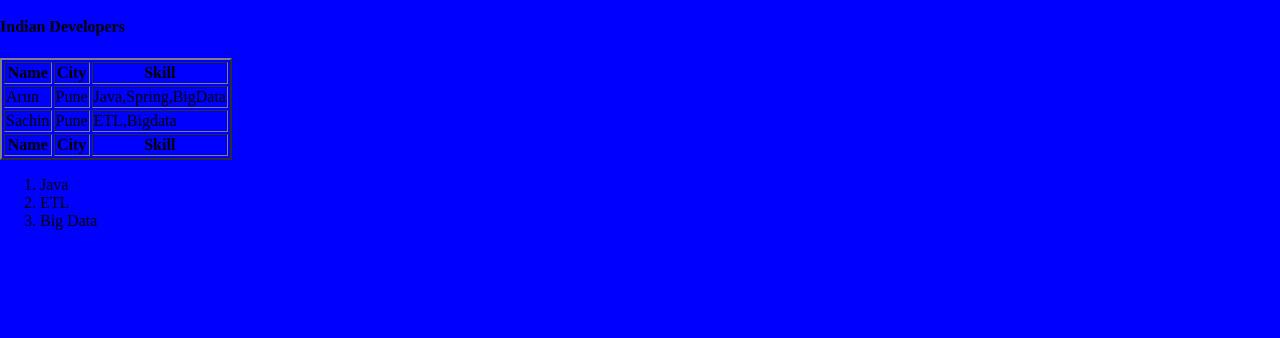
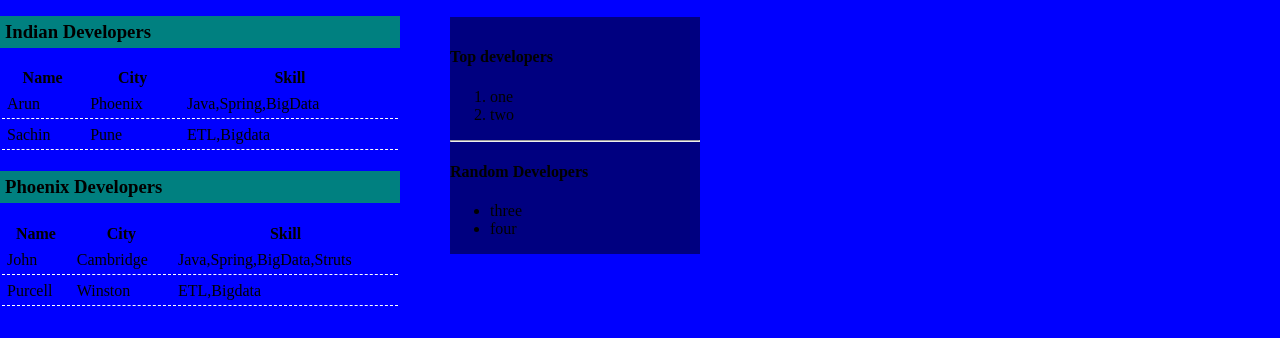
Before and after one commit to arun786/html5, a plain HTML site: page HTML5/WebContent/BluePageDirectory.html in a window 1280 px wide. Shown: the part 50-388 px from the top of the page. Drawn offline with Linux system fonts and the light colour scheme.

Commit message:
Div and style

```diff
--- a/HTML5/WebContent/BluePageDirectory.html
+++ b/HTML5/WebContent/BluePageDirectory.html
@@ -3,15 +3,25 @@
 <head>
 <meta charset="ISO-8859-1">
 <title>Insert title here</title>
+<style type="text/css">
+td {
+	border-bottom: 1px dashed #ffffff;
+	padding: 5px;
+}
+h3{
+background: teal;
+padding: 5px;
+}
+</style>
 </head>
 <body style="margin: 0; background-color: blue;">
 	<h1
 		style="margin: 0; padding: 5px; background-color: yellow; color: red;">Blue
 		Developer Directory</h1>
-	<div>
-		<div>
-			<h4>Indian Developers</h4>
-			<table border="2">
+	<div style="width: 700px">
+		<div style="width: 400px; float: left; padding-right: 20px;">
+			<h3>Indian Developers</h3>
+			<table style="width: 400px">
 				<thead>
 					<tr>
 						<th>Name</th>
@@ -19,18 +29,10 @@
 						<th>Skill</th>
 					</tr>
 				</thead>
-
-				<tfoot>
-					<tr>
-						<th>Name</th>
-						<th>City</th>
-						<th>Skill</th>
-					</tr>
-				</tfoot>
 				<tbody>
 					<tr>
 						<td>Arun</td>
-						<td>Pune</td>
+						<td>Phoenix</td>
 						<td>Java,Spring,BigData</td>
 					</tr>
 					<tr>
@@ -40,14 +42,45 @@
 					</tr>
 				</tbody>
 			</table>
+
+			<h3>Phoenix Developers</h3>
+			<table style="width: 400px;">
+				<thead>
+					<tr>
+						<th>Name</th>
+						<th>City</th>
+						<th>Skill</th>
+					</tr>
+				</thead>
+				<tbody>
+					<tr>
+						<td>John</td>
+						<td>Cambridge</td>
+						<td>Java,Spring,BigData,Struts</td>
+					</tr>
+					<tr>
+						<td>Purcell</td>
+						<td>Winston</td>
+						<td>ETL,Bigdata</td>
+					</tr>
+				</tbody>
+			</table>
 		</div>
-		<div>
+
+		<div style="width: 250px;float: right;background-color: navy;padding-top: 10px;margin-top: 20px;">
+			<h4>Top developers</h4>
 			<ol>
-				<li>Java</li>
-				<li>ETL</li>
-				<li>Big Data</li>
+				<li>one</li>
+				<li>two</li>
 			</ol>
+			<hr />
+			<h4>Random Developers</h4>
+			<ul>
+				<li>three</li>
+				<li>four</li>
+			</ul>
 		</div>
 	</div>
+	<!-- main div ends -->
 </body>
 </html>
```
